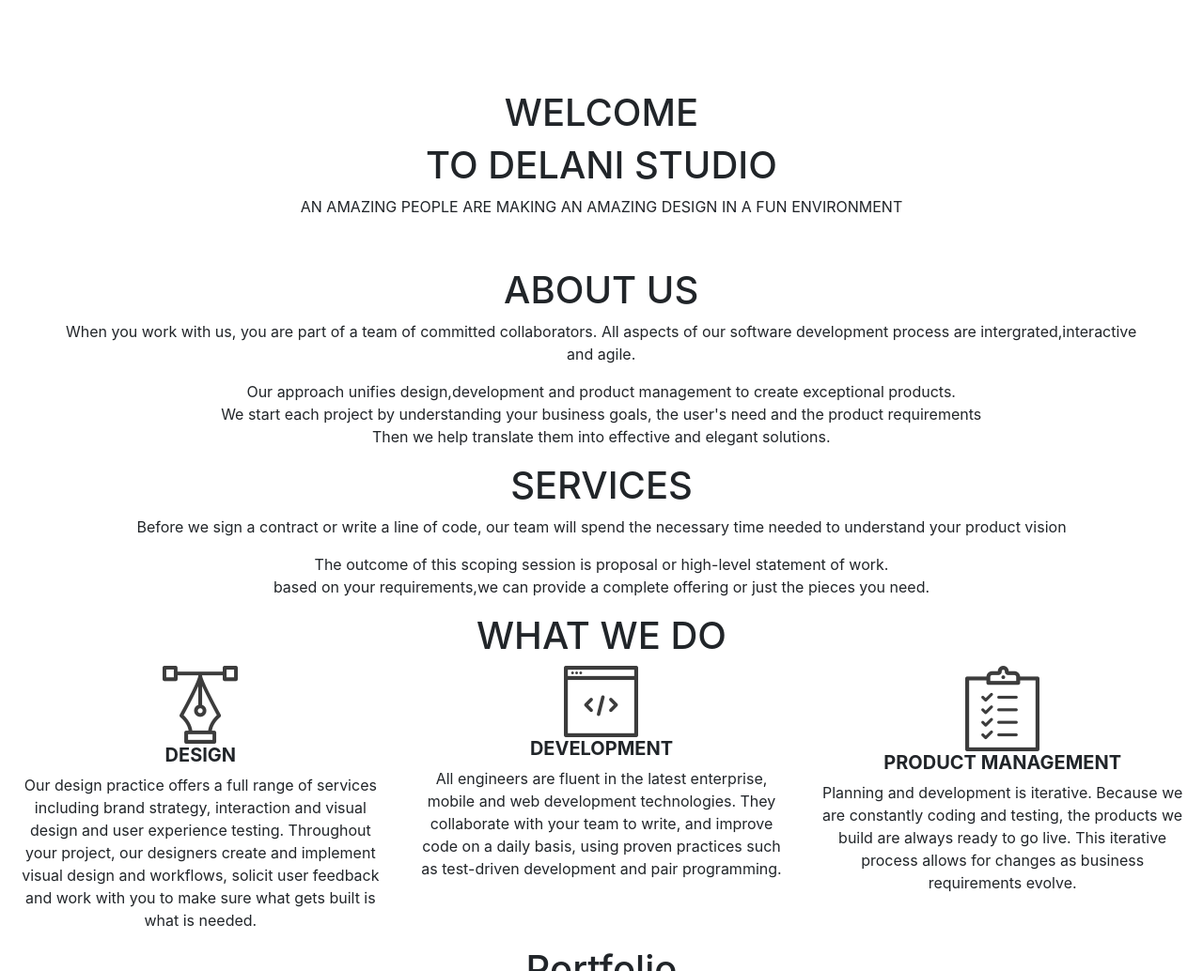
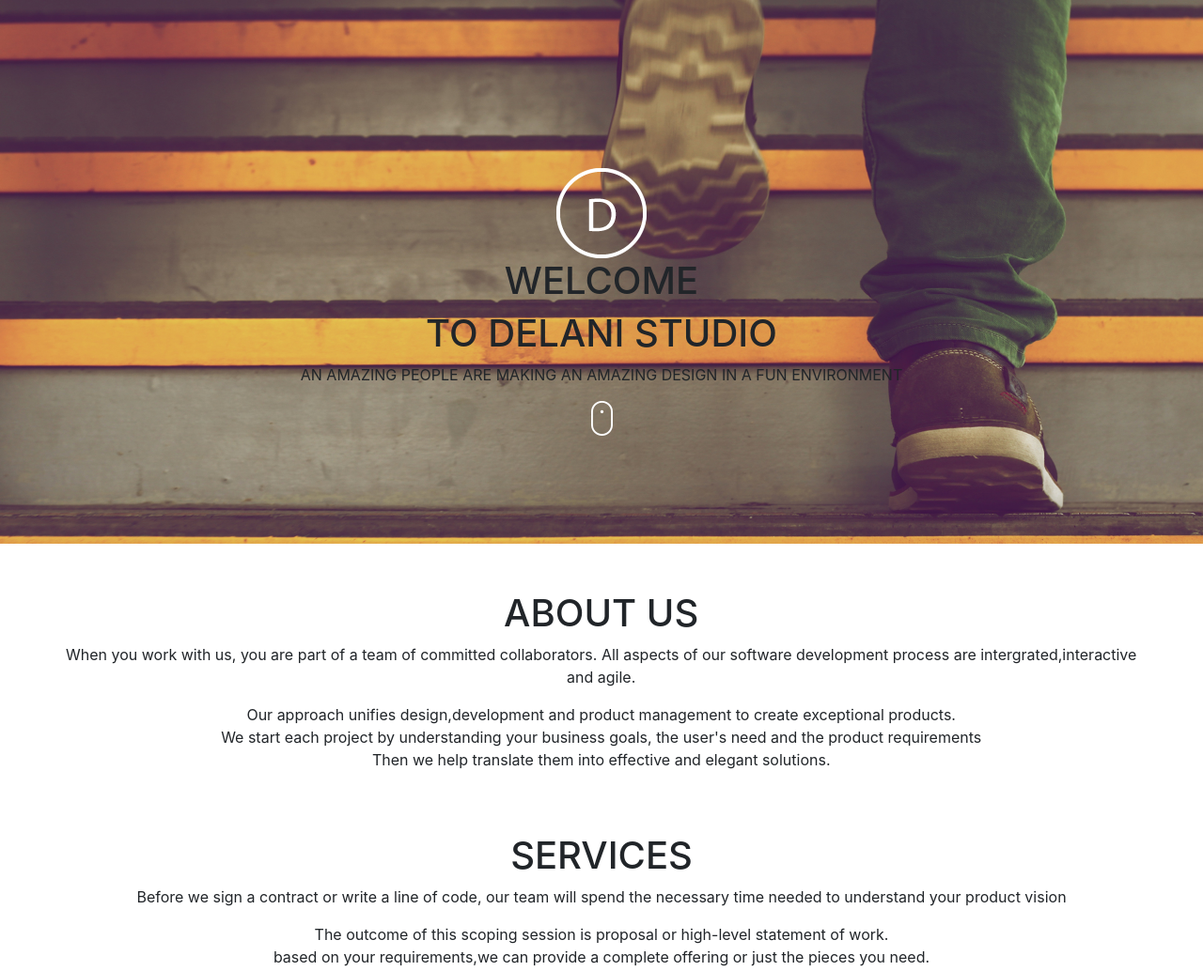
Before and after one commit to ian-mamen/delani-studio, a plain HTML site: page index.html in a window 1280 px wide. Shown: the top 1034 px of the page at 94% size. Drawn offline with Linux system fonts and the light colour scheme.

Commit message:
Added background image

```diff
--- a/css/styles.css
+++ b/css/styles.css
@@ -0,0 +1,25 @@
+* {
+    box-sizing: border-box;
+    margin: 0;
+    padding: 0;
+}
+#first {
+    padding-top: 14%;
+    margin-bottom: 9%;
+}
+#head {
+    background-image: url('../img/backgrounds/h_img.jpg');
+    background-size: cover;
+    background-repeat: no-repeat;
+    position: relative;
+}
+h6 {
+    height: 1vh;
+}
+#about {
+    margin-top: 50px;
+    margin-bottom: 50px;
+}
+.resize {
+    font-size: cal(1vh + 1vw + .5vmin);
+}
```
Also changed, not shown: index.html (+1 -0 lines).
